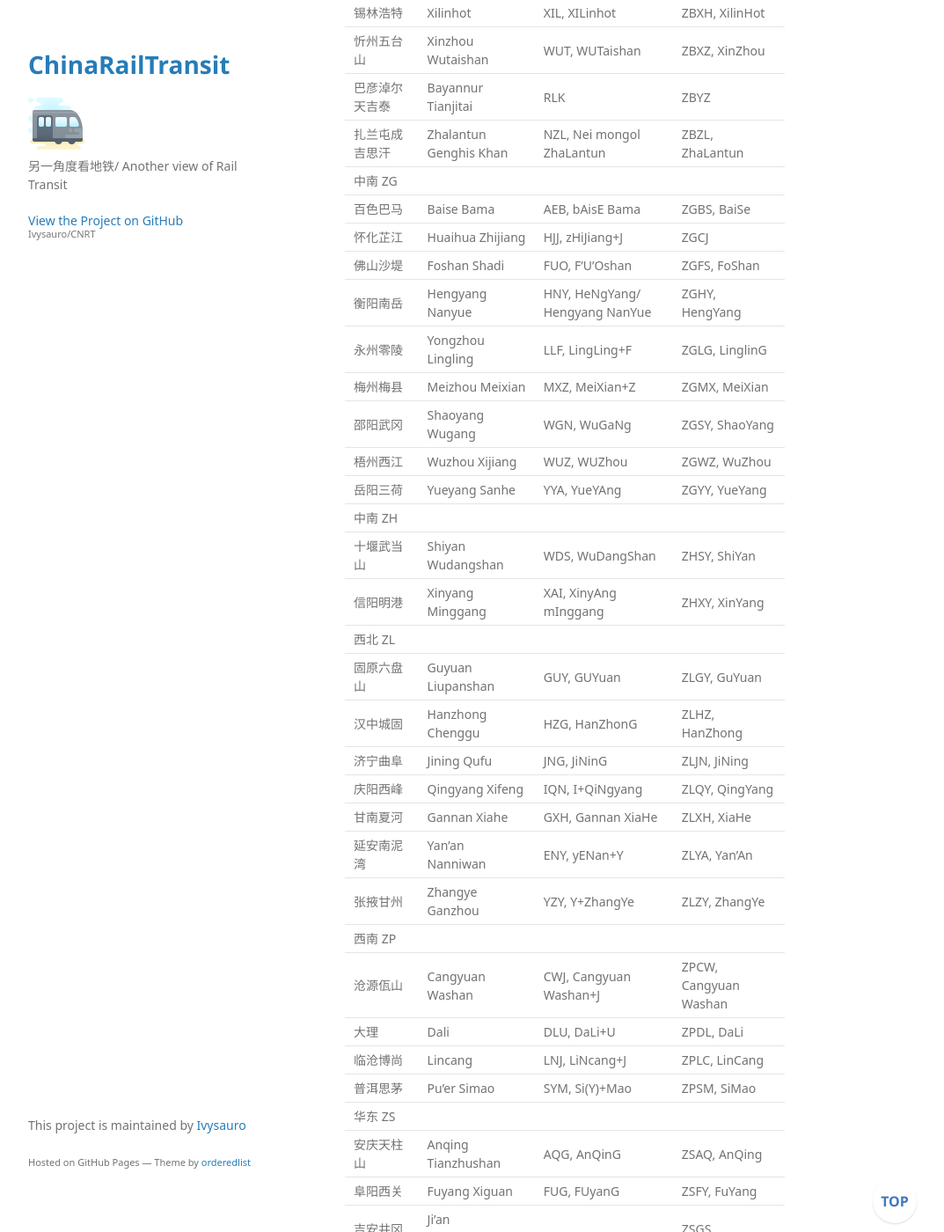
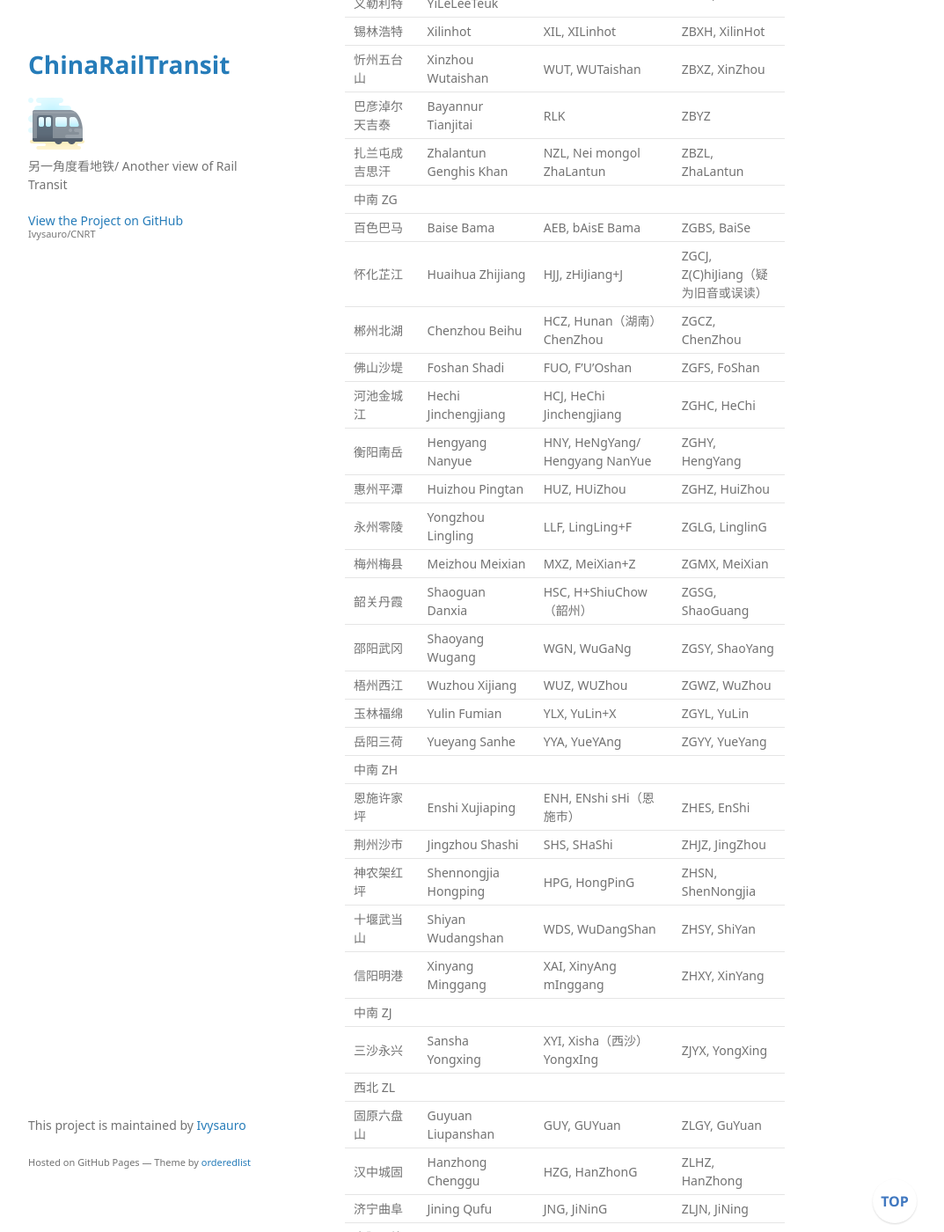
Before and after one commit to Ivysauro/CNRT, a Jekyll site: the page built from data/Airport.md, in a window 1280 px wide and 1400 px high, scrolled down 7159 px. Shown: the whole window at 88% size, without its empty margins (178-1251 px from the left). Built offline with Jekyll 4.4.1, drawn with Linux system fonts in a browser that asks for light colours; some web fonts are replaced; our own code applies the rules of GitHub Pages for plain Markdown files; a script that is not in the unit is left out; some of the changed text lies outside the part shown.

Commit message:
🍊补充中南数据

```diff
--- a/data/Airport.md
+++ b/data/Airport.md
@@ -51,6 +51,7 @@
 | 南宁吴圩 | Nanning Wuxu | NNG, NanNinG | ZGNN, NanNing |
 | 揭阳潮汕 | Jieyang Chaoshan | SWA, SWAtou | ZGOW, swatOW |
 | 珠海金湾 | Zhuhai Jinwan | ZUH, ZhUHai | ZGSD, Sanzao（三灶）+D |
+| 湛江吴川 | Zhanjiang Wuchuan | ZHA, ZHAnjiang | ZGZJ, ZhanJiang |
 | 中南 ZJ |
 | 海口美兰 | Haikou Meilan | HAK, HAiKou | ZJHK, HaiKou |
 | 琼海博鳌 | Qionghai Bo'ao | BAR, Bo'Ao+R | ZJQH, QiongHai |
@@ -177,17 +177,27 @@
 | 扎兰屯成吉思汗 | Zhalantun Genghis Khan | NZL, Nei mongol ZhaLantun | ZBZL, ZhaLantun |
 | 中南 ZG |
 | 百色巴马 | Baise Bama | AEB, bAisE Bama | ZGBS, BaiSe |
-| 怀化芷江 | Huaihua Zhijiang | HJJ, zHiJiang+J | ZGCJ |
+| 怀化芷江 | Huaihua Zhijiang | HJJ, zHiJiang+J | ZGCJ, Z(C)hiJiang（疑为旧音或误读） |
+| 郴州北湖 | Chenzhou Beihu | HCZ, Hunan（湖南） ChenZhou | ZGCZ, ChenZhou |
 | 佛山沙堤 | Foshan Shadi | FUO, F'U'Oshan | ZGFS, FoShan |
+| 河池金城江 | Hechi Jinchengjiang | HCJ, HeChi Jinchengjiang | ZGHC, HeChi |
 | 衡阳南岳 | Hengyang Nanyue | HNY, HeNgYang/ Hengyang NanYue | ZGHY, HengYang |
+| 惠州平潭 | Huizhou Pingtan| HUZ, HUiZhou | ZGHZ, HuiZhou |
 | 永州零陵 | Yongzhou Lingling | LLF, LingLing+F | ZGLG, LinglinG |
 | 梅州梅县 | Meizhou Meixian | MXZ, MeiXian+Z | ZGMX, MeiXian |
+| 韶关丹霞 | Shaoguan Danxia | HSC, H+ShiuChow（韶州） | ZGSG, ShaoGuang |
 | 邵阳武冈 | Shaoyang Wugang | WGN, WuGaNg | ZGSY, ShaoYang |
 | 梧州西江 | Wuzhou Xijiang | WUZ, WUZhou | ZGWZ, WuZhou |
+| 玉林福绵 | Yulin Fumian | YLX, YuLin+X | ZGYL, YuLin |
 | 岳阳三荷 | Yueyang Sanhe | YYA, YueYAng | ZGYY, YueYang |
 | 中南 ZH |
+| 恩施许家坪 | Enshi Xujiaping | ENH, ENshi sHi（恩施市） | ZHES, EnShi |
+| 荆州沙市 | Jingzhou Shashi | SHS, SHaShi | ZHJZ, JingZhou |
+| 神农架红坪 | Shennongjia Hongping | HPG, HongPinG | ZHSN, ShenNongjia |
 | 十堰武当山 | Shiyan Wudangshan | WDS, WuDangShan | ZHSY, ShiYan |
 | 信阳明港 | Xinyang Minggang | XAI, XinyAng mInggang | ZHXY, XinYang |
+| 中南 ZJ |
+| 三沙永兴 | Sansha Yongxing | XYI, Xisha（西沙） YongxIng | ZJYX, YongXing |
 | 西北 ZL |
 | 固原六盘山 | Guyuan Liupanshan | GUY, GUYuan | ZLGY, GuYuan |
 | 汉中城固 | Hanzhong Chenggu | HZG, HanZhonG | ZLHZ, HanZhong |
```
Also changed, not shown: other parts of data/Airport.md (+0 -1 lines).
